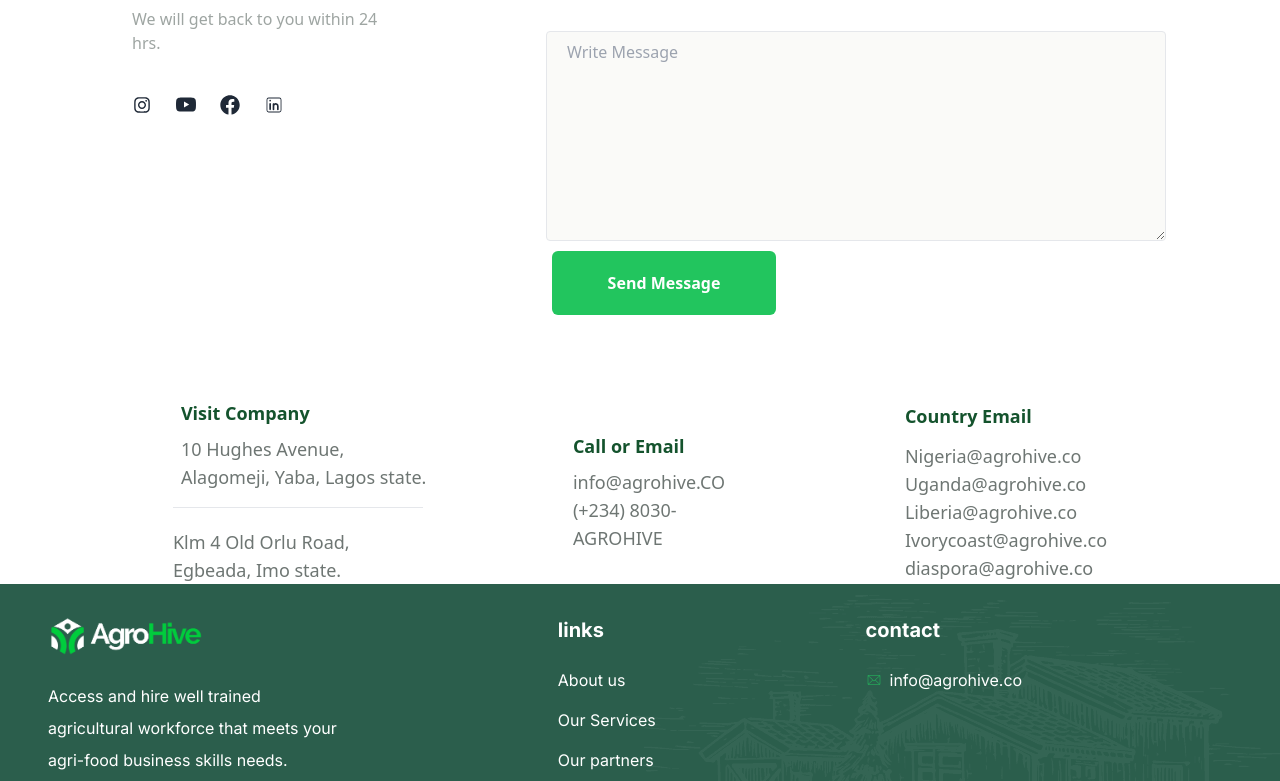
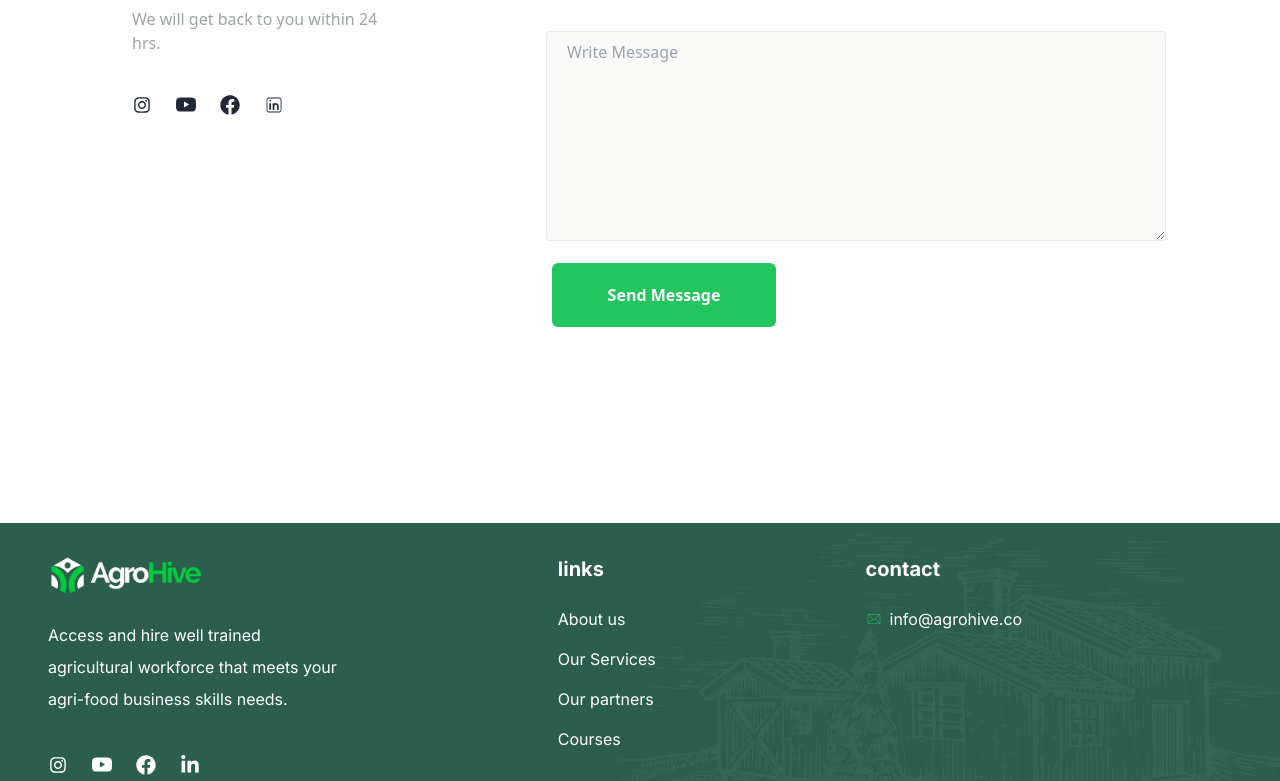
Before and after one commit to Tolexy95/agrolearn, a React (Vite) app: page /contact in a window 1280 px wide. Shown: the part 413-1194 px from the top of the page. Built offline with nearby package versions, Linux system fonts and the light colour scheme.

Commit message:
work done

```diff
--- a/src/index.css
+++ b/src/index.css
@@ -216,3 +216,15 @@
   box-shadow: -8px 0px 20px #00cc3c;
   padding: 1em;
 }
+
+/* Chrome, Safari, Edge, Opera */
+input::-webkit-outer-spin-button,
+input::-webkit-inner-spin-button {
+  -webkit-appearance: none;
+  margin: 0;
+}
+
+/* Firefox */
+input[type=number] {
+  -moz-appearance: textfield;
+}
--- a/src/pages/Contact.jsx
+++ b/src/pages/Contact.jsx
@@ -75,15 +75,18 @@ const ContactPage = () => {
               rows="8"
             ></textarea>
           </div>
+          <div className="mt-3 mb-48">
           <Button
             className={`${ButtonSize ? "w-50 md:w-56 py-5 mr-28 lg:mr-96 " : "w-1/2"}`}
             value="Send Message"
             size={ButtonSize.md}
             variant={ButtonState.PRIMARY}
           />
+          </div>
+
         </div>
       </div>
-      <div className="flex flex-col lg:flex-row items-center justify-center space-y-3 lg:space-y-0 lg:space-x-3 mt-20 text-center">
+      {/* <div className="flex flex-col lg:flex-row items-center justify-center space-y-3 lg:space-y-0 lg:space-x-3 mt-20 text-center">
       <div>
         <h1 className="text-left text-green-900 text-lg font-bold px-16 ml-2">Visit Company</h1>
         <p className="px-16 ml-2 mt-2 text-left lg:w-[380px] text-[#6e7673] text-lg">10 Hughes Avenue, Alagomeji, Yaba, Lagos state.</p>
@@ -117,7 +120,7 @@ const ContactPage = () => {
             Ivorycoast@agrohive.co diaspora@agrohive.co
           </p>
         </div>
-      </div>
+      </div> */}
     </div>
   );
 };
```
